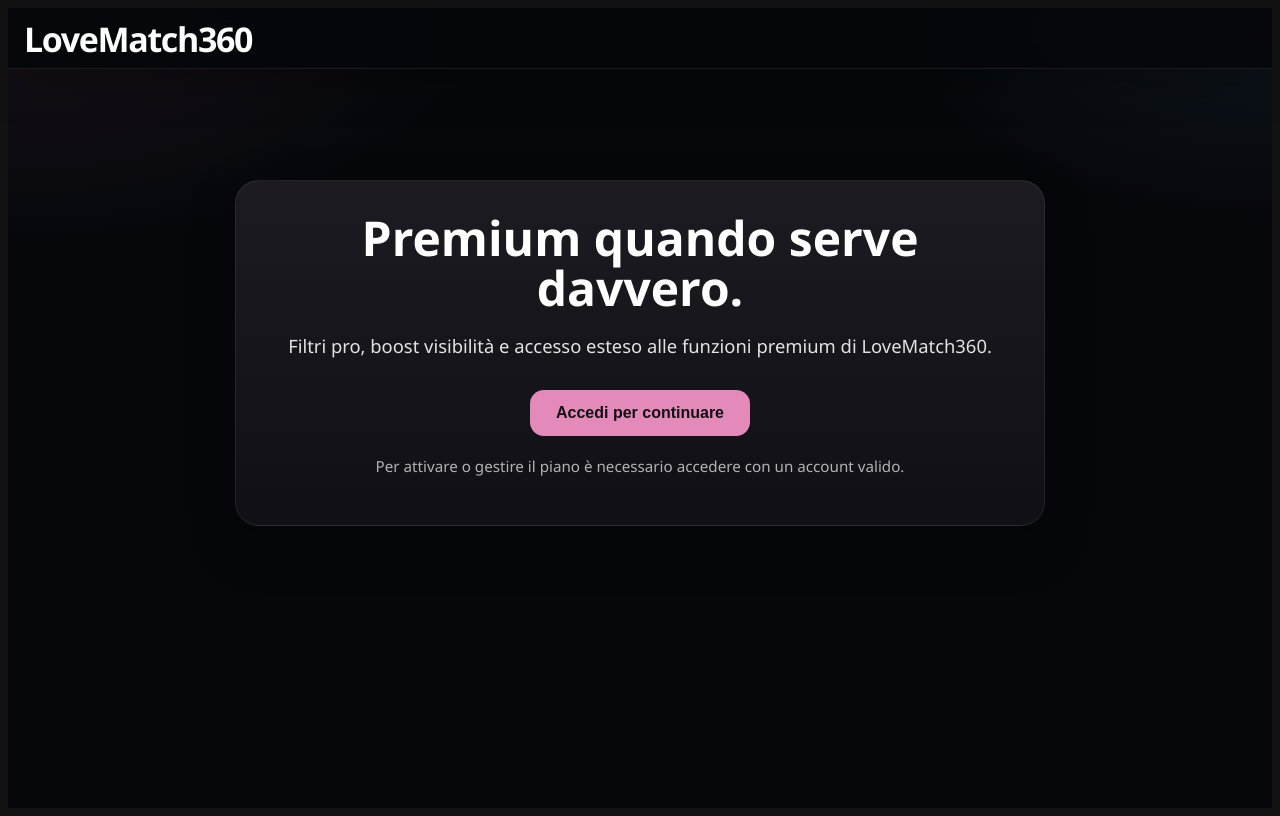
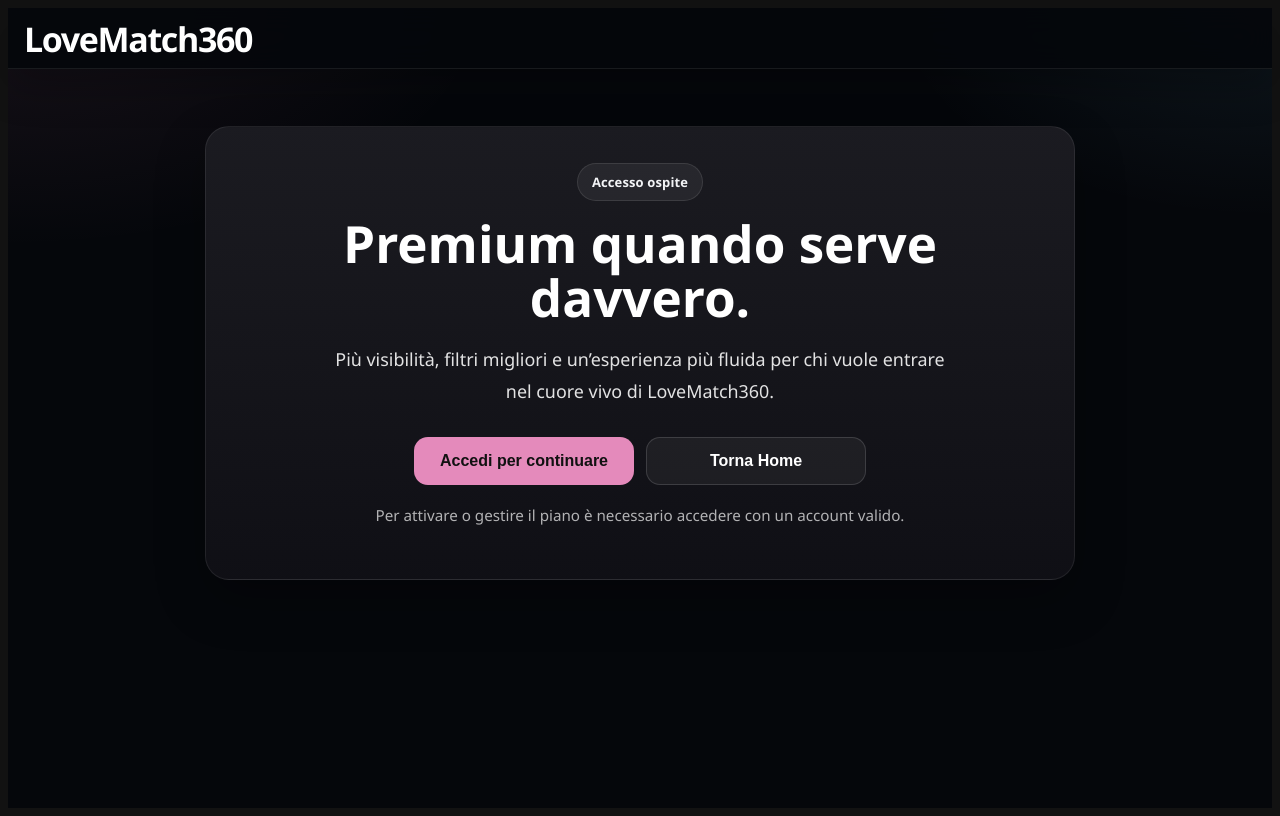
Before and after one commit to ciuval/lm360-admin-prod, a React (Vite) app: page /#/premium in a window 1280 px wide. Built offline with nearby package versions, Linux system fonts and the light colour scheme; no server answers.

Commit message:
refine premium page for live product positioning

```diff
--- a/src/pages/Premium.jsx
+++ b/src/pages/Premium.jsx
@@ -40,34 +40,65 @@
     return tier === "premium" || tier === "super" || tier === "admin";
   }, [tier]);
 
-  const title = useMemo(() => {
-    if (tier === "admin") return "Controllo admin attivo";
-    if (tier === "super") return "Piano Super attivo";
-    if (tier === "premium") return "Piano Premium attivo";
-    return "Premium quando serve davvero.";
-  }, [tier]);
+  const content = useMemo(() => {
+    if (!isAuthed) {
+      return {
+        badge: "Accesso ospite",
+        title: "Premium quando serve davvero.",
+        description:
+          "Più visibilità, filtri migliori e un’esperienza più fluida per chi vuole entrare nel cuore vivo di LoveMatch360.",
+        primaryLabel: "Accedi per continuare",
+        secondaryLabel: "Torna Home",
+        note: "Per attivare o gestire il piano è necessario accedere con un account valido.",
+      };
+    }
 
-  const description = useMemo(() => {
     if (tier === "admin") {
-      return "Il tuo account ha privilegi amministrativi. Le funzioni premium commerciali non sono necessarie per accedere ai controlli di gestione.";
+      return {
+        badge: "Admin",
+        title: "Controllo admin attivo",
+        description:
+          "Il tuo account ha privilegi amministrativi. Le funzioni premium commerciali non sono necessarie per accedere ai controlli di gestione.",
+        primaryLabel: "Vai al profilo",
+        secondaryLabel: "Apri Admin",
+        note: "Questo account non richiede una nuova attivazione commerciale.",
+      };
     }
 
     if (tier === "super") {
-      return "Hai già accesso al livello più alto disponibile nel flusso commerciale attuale.";
+      return {
+        badge: "Super attivo",
+        title: "Hai già il livello più alto.",
+        description:
+          "Il tuo account ha già accesso esteso. Nessuna nuova attivazione premium è necessaria in questo flusso.",
+        primaryLabel: "Vai al profilo",
+        secondaryLabel: "Apri Quantum",
+        note: "Il piano Super risulta già attivo.",
+      };
     }
 
     if (tier === "premium") {
-      return "Il tuo accesso premium è già attivo. Puoi continuare a usare le funzioni sbloccate senza effettuare una nuova attivazione.";
+      return {
+        badge: "Premium attivo",
+        title: "Il tuo Premium è già acceso.",
+        description:
+          "Hai già accesso alle funzioni premium disponibili. Da qui non è necessaria una nuova attivazione.",
+        primaryLabel: "Vai al profilo",
+        secondaryLabel: "Apri Billing",
+        note: "Il tuo account risulta già abilitato.",
+      };
     }
 
-    return "Filtri pro, boost visibilità e accesso esteso alle funzioni premium di LoveMatch360.";
-  }, [tier]);
-
-  const ctaLabel = useMemo(() => {
-    if (!isAuthed) return "Accedi per continuare";
-    if (hasPremiumAccess) return "Vai al profilo";
-    return "Attiva Premium";
-  }, [isAuthed, hasPremiumAccess]);
+    return {
+      badge: "Free",
+      title: "Sblocca il lato più vivo di LoveMatch360.",
+      description:
+        "Filtri pro, più qualità nella scoperta dei profili e un percorso più diretto verso connessioni che meritano davvero attenzione.",
+      primaryLabel: "Attiva Premium",
+      secondaryLabel: "Scopri i profili",
+      note: "Puoi attivare il piano in pochi passaggi dal flusso dedicato.",
+    };
+  }, [isAuthed, tier]);
 
   const handlePrimaryAction = () => {
     if (!isAuthed) {
@@ -75,7 +106,7 @@
       return;
     }
 
-    if (hasPremiumAccess) {
+    if (tier === "admin" || tier === "premium" || tier === "super") {
       navigate("/profilo");
       return;
     }
@@ -83,12 +114,39 @@
     navigate("/attiva-premium");
   };
 
+  const handleSecondaryAction = () => {
+    if (!isAuthed) {
+      navigate("/");
+      return;
+    }
+
+    if (tier === "admin") {
+      navigate("/admin");
+      return;
+    }
+
+    if (tier === "super") {
+      navigate("/quantum");
+      return;
+    }
+
+    if (tier === "premium") {
+      navigate("/billing");
+      return;
+    }
+
+    navigate("/scopri");
+  };
+
   if (loading) {
     return (
       <section style={sectionStyle}>
         <div style={cardStyle}>
-          <h1 style={titleStyle}>Premium</h1>
-          <p style={textStyle}>Caricamento stato account...</p>
+          <span style={badgeStyle("neutral")}>Premium</span>
+          <h1 style={titleStyle}>Caricamento stato account...</h1>
+          <p style={textStyle}>
+            Stiamo verificando il tuo accesso per mostrarti il percorso corretto.
+          </p>
         </div>
       </section>
     );
@@ -97,24 +155,34 @@
   return (
     <section style={sectionStyle}>
       <div style={cardStyle}>
-        <h1 style={titleStyle}>{title}</h1>
-        <p style={textStyle}>{description}</p>
+        <span
+          style={badgeStyle(
+            tier === "admin"
+              ? "admin"
+              : tier === "super"
+                ? "super"
+                : tier === "premium"
+                  ? "premium"
+                  : "neutral"
+          )}
+        >
+          {content.badge}
+        </span>
 
-        <button type="button" style={buttonStyle} onClick={handlePrimaryAction}>
-          {ctaLabel}
-        </button>
+        <h1 style={titleStyle}>{content.title}</h1>
+        <p style={textStyle}>{content.description}</p>
 
-        {!isAuthed && (
-          <p style={noteStyle}>
-            Per attivare o gestire il piano è necessario accedere con un account valido.
-          </p>
-        )}
+        <div style={actionsRowStyle}>
+          <button type="button" style={primaryButtonStyle} onClick={handlePrimaryAction}>
+            {content.primaryLabel}
+          </button>
 
-        {isAuthed && hasPremiumAccess && (
-          <p style={noteStyle}>
-            Il tuo account risulta già abilitato. Da qui non è necessaria alcuna nuova attivazione.
-          </p>
-        )}
+          <button type="button" style={secondaryButtonStyle} onClick={handleSecondaryAction}>
+            {content.secondaryLabel}
+          </button>
+        </div>
+
+        <p style={noteStyle}>{content.note}</p>
       </div>
     </section>
   );
@@ -129,32 +197,42 @@
 
 const cardStyle = {
   width: "100%",
-  maxWidth: "760px",
-  padding: "32px 24px",
+  maxWidth: "820px",
+  padding: "36px 24px",
   borderRadius: "24px",
   border: "1px solid rgba(255,255,255,0.08)",
-  background: "linear-gradient(180deg, rgba(28,28,34,0.96) 0%, rgba(16,16,22,0.96) 100%)",
+  background:
+    "linear-gradient(180deg, rgba(28,28,34,0.96) 0%, rgba(16,16,22,0.96) 100%)",
   boxShadow: "0 20px 50px rgba(0,0,0,0.28)",
   textAlign: "center",
 };
 
 const titleStyle = {
-  margin: 0,
-  fontSize: "clamp(2rem, 4vw, 3rem)",
+  margin: "16px 0 0",
+  fontSize: "clamp(2rem, 4vw, 3.2rem)",
   lineHeight: 1.05,
   color: "#ffffff",
 };
 
 const textStyle = {
-  marginTop: "16px",
+  marginTop: "18px",
   marginBottom: 0,
-  fontSize: "1.15rem",
-  lineHeight: 1.75,
+  fontSize: "1.12rem",
+  lineHeight: 1.8,
   color: "rgba(255,255,255,0.88)",
+  maxWidth: "62ch",
+  marginInline: "auto",
 };
 
-const buttonStyle = {
-  marginTop: "28px",
+const actionsRowStyle = {
+  marginTop: "30px",
+  display: "flex",
+  gap: "12px",
+  justifyContent: "center",
+  flexWrap: "wrap",
+};
+
+const primaryButtonStyle = {
   padding: "14px 24px",
   minWidth: "220px",
   border: "none",
@@ -166,9 +244,59 @@
   cursor: "pointer",
 };
 
+const secondaryButtonStyle = {
+  padding: "14px 24px",
+  minWidth: "220px",
+  borderRadius: "14px",
+  border: "1px solid rgba(255,255,255,0.14)",
+  background: "rgba(255,255,255,0.05)",
+  color: "#ffffff",
+  fontSize: "1rem",
+  fontWeight: 700,
+  cursor: "pointer",
+};
+
 const noteStyle = {
   marginTop: "18px",
   fontSize: "0.95rem",
   lineHeight: 1.6,
   color: "rgba(255,255,255,0.68)",
 };
+
+function badgeStyle(tone) {
+  const tones = {
+    premium: {
+      background: "rgba(240,143,192,0.16)",
+      border: "1px solid rgba(240,143,192,0.26)",
+      color: "#ffd9e8",
+    },
+    super: {
+      background: "rgba(125,211,252,0.16)",
+      border: "1px solid rgba(125,211,252,0.28)",
+      color: "#d8f1ff",
+    },
+    admin: {
+      background: "rgba(250,204,21,0.16)",
+      border: "1px solid rgba(250,204,21,0.28)",
+      color: "#ffe79a",
+    },
+    neutral: {
+      background: "rgba(255,255,255,0.06)",
+      border: "1px solid rgba(255,255,255,0.10)",
+      color: "#f3f4f6",
+    },
+  };
+
+  return {
+    display: "inline-flex",
+    alignItems: "center",
+    justifyContent: "center",
+    minHeight: 36,
+    padding: "0 14px",
+    borderRadius: 999,
+    fontSize: 13,
+    fontWeight: 800,
+    letterSpacing: "0.01em",
+    ...tones[tone],
+  };
+}
```
